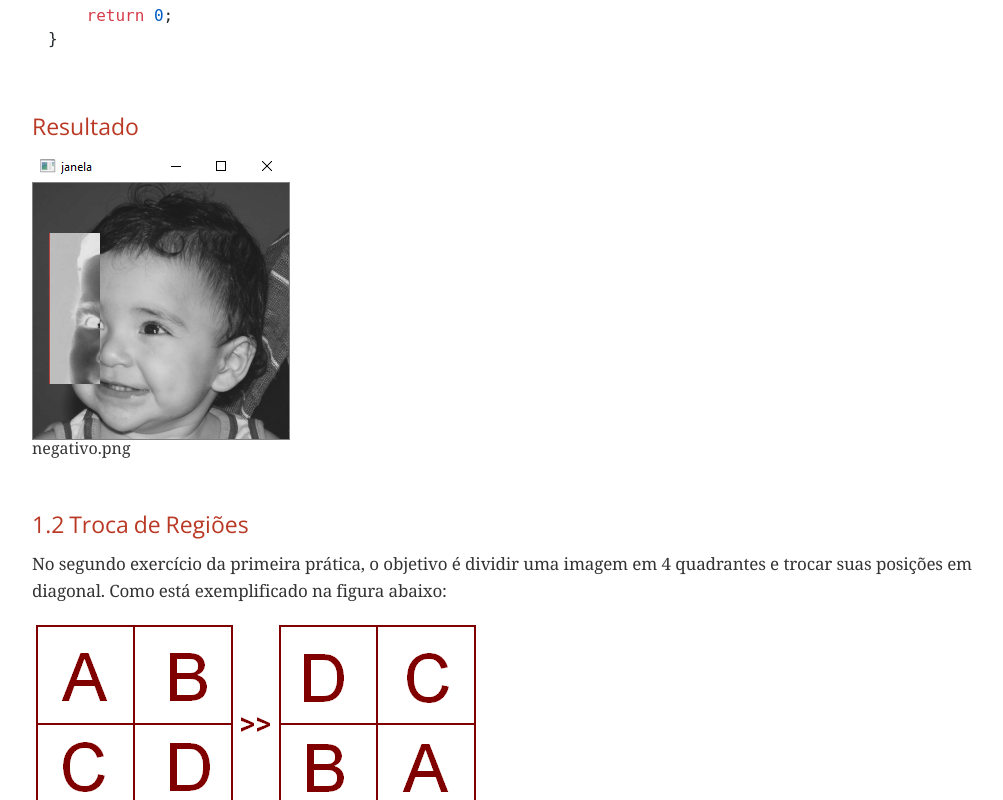
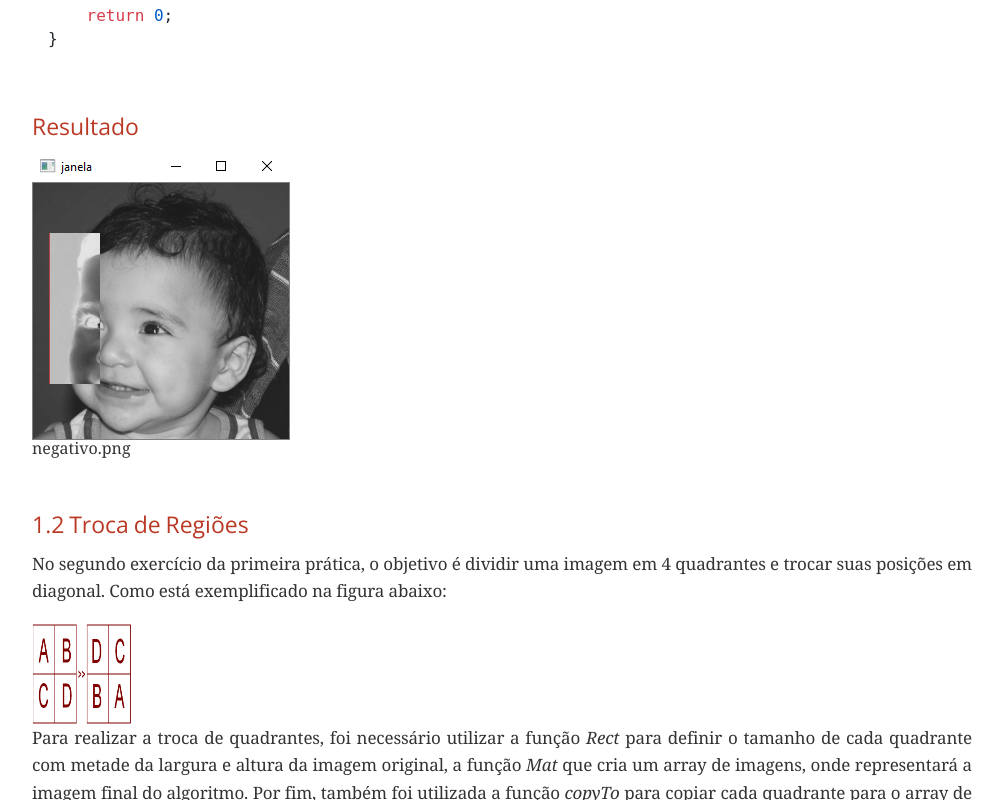
Before and after one commit to britomateus/britomateus.github.io, a plain HTML site: page index.html in a window 1280 px wide. Shown: the part 2000-2800 px from the top of the page, without its empty margins (138-1141 px from the left). Drawn offline with nearby package versions, Linux system fonts and the light colour scheme; a web font is replaced by a local one.

Commit message:
Update index.html

```diff
--- a/index.html
+++ b/index.html
@@ -514,7 +514,7 @@ int main(int argc, char** argv) {
     <p>No segundo exercício da primeira prática, o objetivo é dividir uma imagem em 4 quadrantes e trocar suas posições em diagonal. Como está exemplificado na figura abaixo: </p>
     </div>
     <div class="content">
-    <img src="teste_troca.png" alt="exemplo_troca.png">
+    <img src="teste_troca.png" alt="exemplo_troca.png" align="center" style="width: 100px; height: 100px;">
     </div>
     <div class="paragraph" align="justify">
         <p>Para realizar a troca de quadrantes, foi necessário utilizar a função <i>Rect</i> para definir o tamanho de cada quadrante com metade da largura e altura da imagem original, a função <i>Mat</i> que cria um array de imagens, onde representará a imagem final do algoritmo. Por fim, também foi utilizada a função <i>copyTo</i> para copiar cada quadrante para o array de imagens.</p>
```
